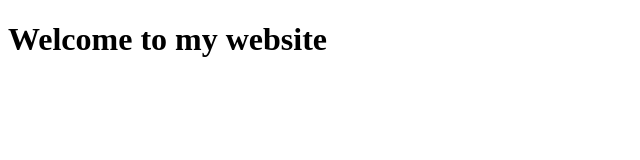
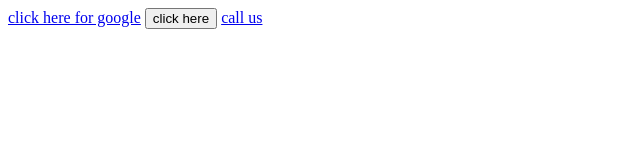
Before and after one commit to aypee3/web, a plain HTML site: page index.html in a window 1280 px wide. Shown: the whole page, without its empty margins (0-640 px from the left). Drawn offline with Linux system fonts and the light colour scheme.

Commit message:
Update index.html

```diff
--- a/index.html
+++ b/index.html
@@ -7,7 +7,12 @@
     <title>Document</title>
 </head>
 <body>
-    <h1> Welcome to my website</h1>
+    <!-- <h1> Welcome to my website</h1> -->
+
+    <a href="https://google.com">click here for google</a>
+    <a href="https://google.com"><button> click here </button></a>
+
+    <a href="tel:+917982614905">call us</a>
 
 </body>
 </html>
```
